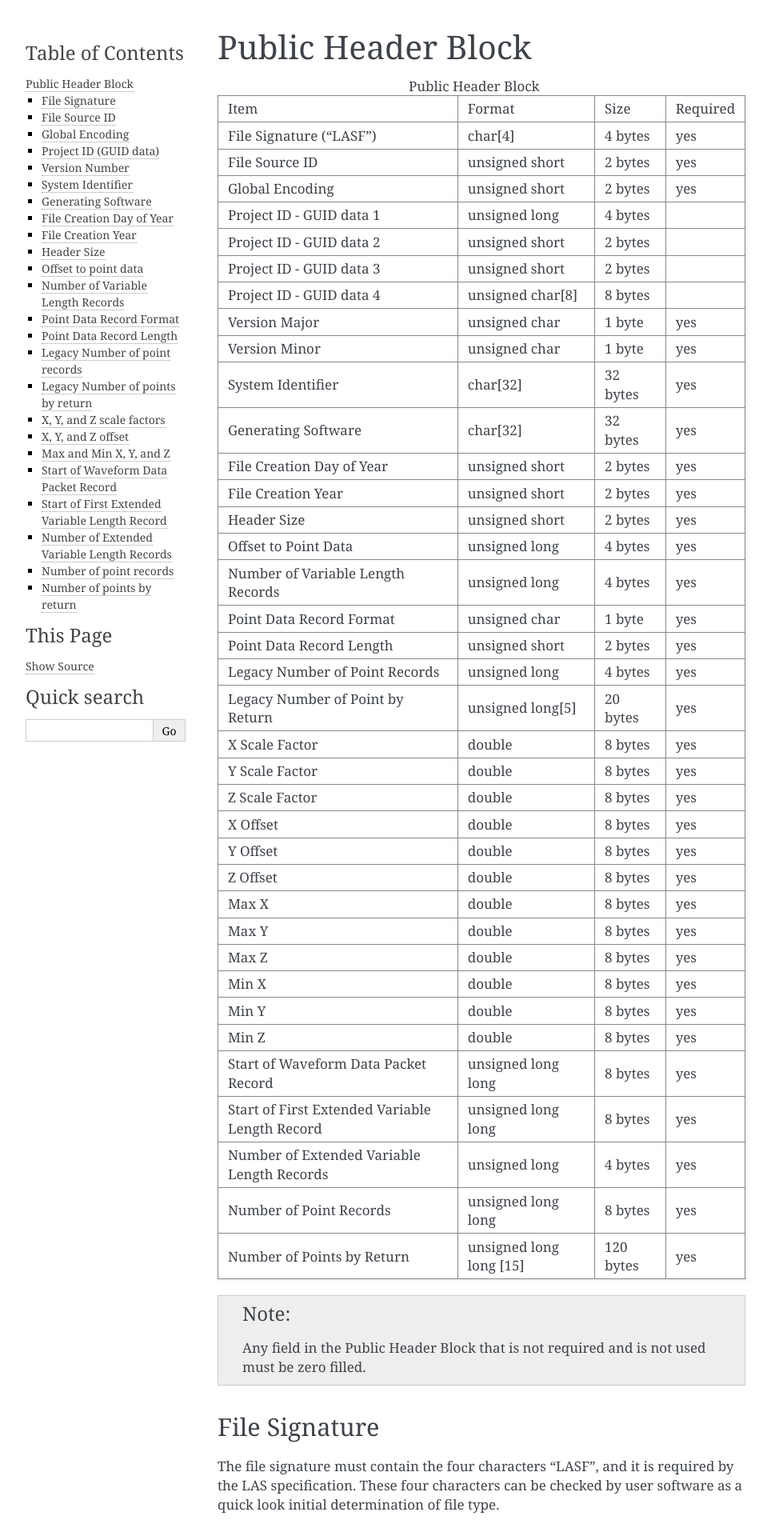
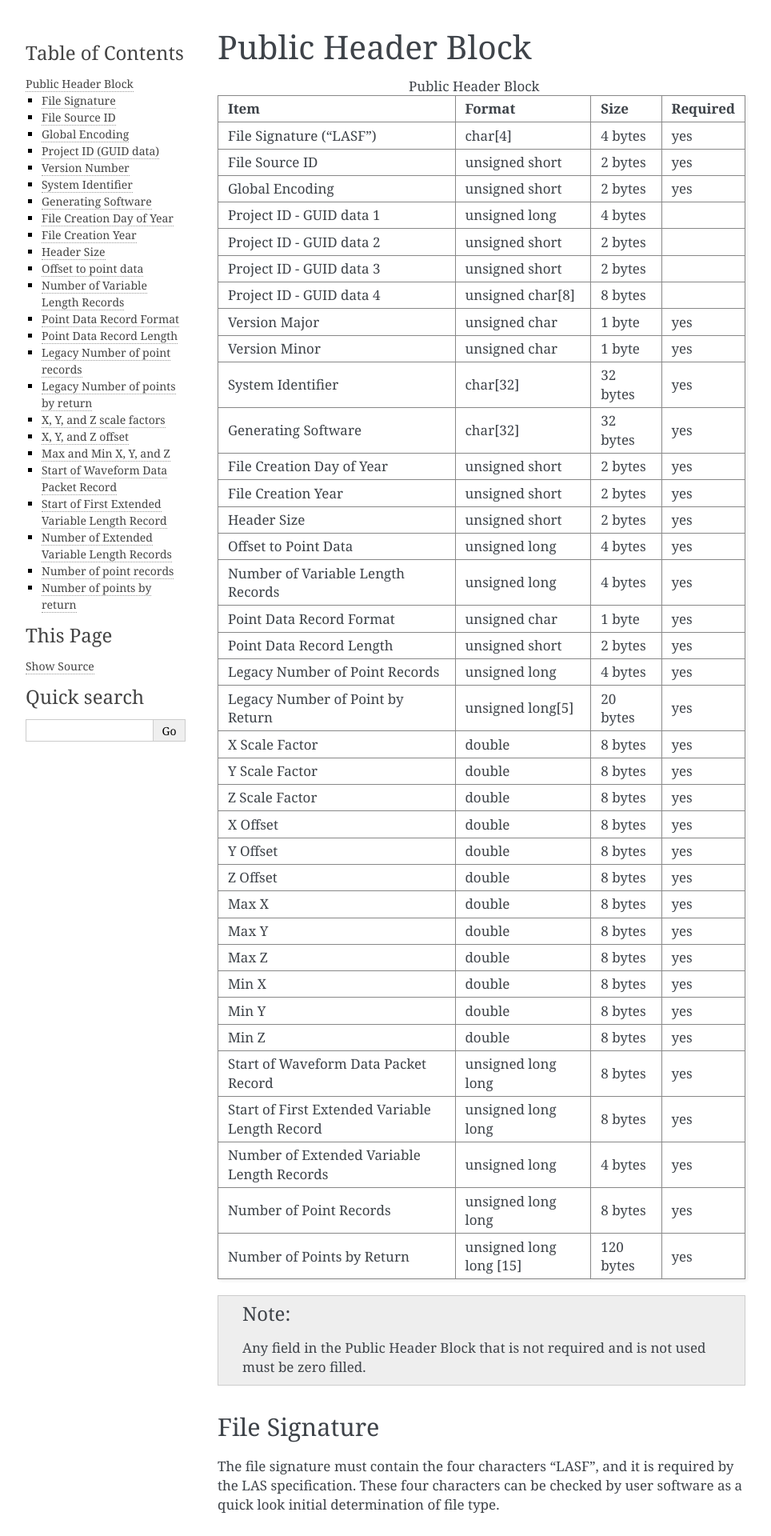
Before and after one commit to ASPRSorg/LAS, a Sphinx documentation site: the page built from source/header.txt, in a window 1280 px wide. Shown: the top 1920 px of the page at 80% size, without its empty margins (148-1112 px from the left). Built offline with Sphinx 7.4.7, drawn with Linux system fonts in a browser that asks for light colours.

Commit message:
Bolded Table 3. Closed #15 for real this time.

```diff
--- a/source/header.txt
+++ b/source/header.txt
@@ -7,86 +7,86 @@ Public Header Block
 
 .. table:: Public Header Block
 
-    +----------------------------------+-------------------------+-----------+----------+
-    | Item                             | Format                  | Size      | Required |
-    +----------------------------------+-------------------------+-----------+----------+
-    | File Signature ("LASF")          | char[4]                 | 4 bytes   | yes      |
-    +----------------------------------+-------------------------+-----------+----------+
-    | File Source ID                   | unsigned short          | 2 bytes   | yes      |
-    +----------------------------------+-------------------------+-----------+----------+
-    | Global Encoding                  | unsigned short          | 2 bytes   | yes      |
-    +----------------------------------+-------------------------+-----------+----------+
-    | Project ID - GUID data 1         | unsigned long           | 4 bytes   |          |
-    +----------------------------------+-------------------------+-----------+----------+
-    | Project ID - GUID data 2         | unsigned short          | 2 bytes   |          |
-    +----------------------------------+-------------------------+-----------+----------+
-    | Project ID - GUID data 3         | unsigned short          | 2 bytes   |          |
-    +----------------------------------+-------------------------+-----------+----------+
-    | Project ID - GUID data 4         | unsigned char[8]        | 8 bytes   |          |
-    +----------------------------------+-------------------------+-----------+----------+
-    | Version Major                    | unsigned char           | 1 byte    | yes      |
-    +----------------------------------+-------------------------+-----------+----------+
-    | Version Minor                    | unsigned char           | 1 byte    | yes      |
-    +----------------------------------+-------------------------+-----------+----------+
-    | System Identifier                | char[32]                | 32 bytes  | yes      |
-    +----------------------------------+-------------------------+-----------+----------+
-    | Generating Software              | char[32]                | 32 bytes  | yes      |
-    +----------------------------------+-------------------------+-----------+----------+
-    | File Creation Day of Year        | unsigned short          | 2 bytes   | yes      |
-    +----------------------------------+-------------------------+-----------+----------+
-    | File Creation Year               | unsigned short          | 2 bytes   | yes      |
-    +----------------------------------+-------------------------+-----------+----------+
-    | Header Size                      | unsigned short          | 2 bytes   | yes      |
-    +----------------------------------+-------------------------+-----------+----------+
-    | Offset to Point Data             | unsigned long           | 4 bytes   | yes      |
-    +----------------------------------+-------------------------+-----------+----------+
-    | Number of Variable Length Records| unsigned long           | 4 bytes   | yes      |
-    +----------------------------------+-------------------------+-----------+----------+
-    | Point Data Record Format         | unsigned char           | 1 byte    | yes      |
-    +----------------------------------+-------------------------+-----------+----------+
-    | Point Data Record Length         | unsigned short          | 2 bytes   | yes      |
-    +----------------------------------+-------------------------+-----------+----------+
-    | Legacy Number of Point Records   | unsigned long           | 4 bytes   | yes      |
-    +----------------------------------+-------------------------+-----------+----------+
-    | Legacy Number of Point by Return | unsigned long[5]        | 20 bytes  | yes      |
-    +----------------------------------+-------------------------+-----------+----------+
-    | X Scale Factor                   | double                  | 8 bytes   | yes      |
-    +----------------------------------+-------------------------+-----------+----------+
-    | Y Scale Factor                   | double                  | 8 bytes   | yes      |
-    +----------------------------------+-------------------------+-----------+----------+
-    | Z Scale Factor                   | double                  | 8 bytes   | yes      |
-    +----------------------------------+-------------------------+-----------+----------+
-    | X Offset                         | double                  | 8 bytes   | yes      |
-    +----------------------------------+-------------------------+-----------+----------+
-    | Y Offset                         | double                  | 8 bytes   | yes      |
-    +----------------------------------+-------------------------+-----------+----------+
-    | Z Offset                         | double                  | 8 bytes   | yes      |
-    +----------------------------------+-------------------------+-----------+----------+
-    | Max X                            | double                  | 8 bytes   | yes      |
-    +----------------------------------+-------------------------+-----------+----------+
-    | Max Y                            | double                  | 8 bytes   | yes      |
-    +----------------------------------+-------------------------+-----------+----------+
-    | Max Z                            | double                  | 8 bytes   | yes      |
-    +----------------------------------+-------------------------+-----------+----------+
-    | Min X                            | double                  | 8 bytes   | yes      |
-    +----------------------------------+-------------------------+-----------+----------+
-    | Min Y                            | double                  | 8 bytes   | yes      |
-    +----------------------------------+-------------------------+-----------+----------+
-    | Min Z                            | double                  | 8 bytes   | yes      |
-    +----------------------------------+-------------------------+-----------+----------+
-    | Start of Waveform Data Packet    | unsigned long long      | 8 bytes   | yes      |
-    | Record                           |                         |           |          |
-    +----------------------------------+-------------------------+-----------+----------+
-    | Start of First Extended Variable | unsigned long long      | 8 bytes   | yes      |
-    | Length Record                    |                         |           |          |
-    +----------------------------------+-------------------------+-----------+----------+
-    | Number of Extended Variable      | unsigned long           | 4 bytes   | yes      |
-    | Length Records                   |                         |           |          |
-    +----------------------------------+-------------------------+-----------+----------+
-    | Number of Point Records          | unsigned long long      | 8 bytes   | yes      |
-    +----------------------------------+-------------------------+-----------+----------+
-    | Number of Points by Return       | unsigned long long [15] | 120 bytes | yes      |
-    +----------------------------------+-------------------------+-----------+----------+
+    +----------------------------------+-------------------------+-----------+--------------+
+    | **Item**                         | **Format**              | **Size**  | **Required** |
+    +----------------------------------+-------------------------+-----------+--------------+
+    | File Signature ("LASF")          | char[4]                 | 4 bytes   | yes          |
+    +----------------------------------+-------------------------+-----------+--------------+
+    | File Source ID                   | unsigned short          | 2 bytes   | yes          |
+    +----------------------------------+-------------------------+-----------+--------------+
+    | Global Encoding                  | unsigned short          | 2 bytes   | yes          |
+    +----------------------------------+-------------------------+-----------+--------------+
+    | Project ID - GUID data 1         | unsigned long           | 4 bytes   |              |
+    +----------------------------------+-------------------------+-----------+--------------+
+    | Project ID - GUID data 2         | unsigned short          | 2 bytes   |              |
+    +----------------------------------+-------------------------+-----------+--------------+
+    | Project ID - GUID data 3         | unsigned short          | 2 bytes   |              |
+    +----------------------------------+-------------------------+-----------+--------------+
+    | Project ID - GUID data 4         | unsigned char[8]        | 8 bytes   |              |
+    +----------------------------------+-------------------------+-----------+--------------+
+    | Version Major                    | unsigned char           | 1 byte    | yes          |
+    +----------------------------------+-------------------------+-----------+--------------+
+    | Version Minor                    | unsigned char           | 1 byte    | yes          |
+    +----------------------------------+-------------------------+-----------+--------------+
+    | System Identifier                | char[32]                | 32 bytes  | yes          |
+    +----------------------------------+-------------------------+-----------+--------------+
+    | Generating Software              | char[32]                | 32 bytes  | yes          |
+    +----------------------------------+-------------------------+-----------+--------------+
+    | File Creation Day of Year        | unsigned short          | 2 bytes   | yes          |
+    +----------------------------------+-------------------------+-----------+--------------+
+    | File Creation Year               | unsigned short          | 2 bytes   | yes          |
+    +----------------------------------+-------------------------+-----------+--------------+
+    | Header Size                      | unsigned short          | 2 bytes   | yes          |
+    +----------------------------------+-------------------------+-----------+--------------+
+    | Offset to Point Data             | unsigned long           | 4 bytes   | yes          |
+    +----------------------------------+-------------------------+-----------+--------------+
+    | Number of Variable Length Records| unsigned long           | 4 bytes   | yes          |
+    +----------------------------------+-------------------------+-----------+--------------+
+    | Point Data Record Format         | unsigned char           | 1 byte    | yes          |
+    +----------------------------------+-------------------------+-----------+--------------+
+    | Point Data Record Length         | unsigned short          | 2 bytes   | yes          |
+    +----------------------------------+-------------------------+-----------+--------------+
+    | Legacy Number of Point Records   | unsigned long           | 4 bytes   | yes          |
+    +----------------------------------+-------------------------+-----------+--------------+
+    | Legacy Number of Point by Return | unsigned long[5]        | 20 bytes  | yes          |
+    +----------------------------------+-------------------------+-----------+--------------+
+    | X Scale Factor                   | double                  | 8 bytes   | yes          |
+    +----------------------------------+-------------------------+-----------+--------------+
+    | Y Scale Factor                   | double                  | 8 bytes   | yes          |
+    +----------------------------------+-------------------------+-----------+--------------+
+    | Z Scale Factor                   | double                  | 8 bytes   | yes          |
+    +----------------------------------+-------------------------+-----------+--------------+
+    | X Offset                         | double                  | 8 bytes   | yes          |
+    +----------------------------------+-------------------------+-----------+--------------+
+    | Y Offset                         | double                  | 8 bytes   | yes          |
+    +----------------------------------+-------------------------+-----------+--------------+
+    | Z Offset                         | double                  | 8 bytes   | yes          |
+    +----------------------------------+-------------------------+-----------+--------------+
+    | Max X                            | double                  | 8 bytes   | yes          |
+    +----------------------------------+-------------------------+-----------+--------------+
+    | Max Y                            | double                  | 8 bytes   | yes          |
+    +----------------------------------+-------------------------+-----------+--------------+
+    | Max Z                            | double                  | 8 bytes   | yes          |
+    +----------------------------------+-------------------------+-----------+--------------+
+    | Min X                            | double                  | 8 bytes   | yes          |
+    +----------------------------------+-------------------------+-----------+--------------+
+    | Min Y                            | double                  | 8 bytes   | yes          |
+    +----------------------------------+-------------------------+-----------+--------------+
+    | Min Z                            | double                  | 8 bytes   | yes          |
+    +----------------------------------+-------------------------+-----------+--------------+
+    | Start of Waveform Data Packet    | unsigned long long      | 8 bytes   | yes          |
+    | Record                           |                         |           |              |
+    +----------------------------------+-------------------------+-----------+--------------+
+    | Start of First Extended Variable | unsigned long long      | 8 bytes   | yes          |
+    | Length Record                    |                         |           |              |
+    +----------------------------------+-------------------------+-----------+--------------+
+    | Number of Extended Variable      | unsigned long           | 4 bytes   | yes          |
+    | Length Records                   |                         |           |              |
+    +----------------------------------+-------------------------+-----------+--------------+
+    | Number of Point Records          | unsigned long long      | 8 bytes   | yes          |
+    +----------------------------------+-------------------------+-----------+--------------+
+    | Number of Points by Return       | unsigned long long [15] | 120 bytes | yes          |
+    +----------------------------------+-------------------------+-----------+--------------+
 
 .. note::
 
```
